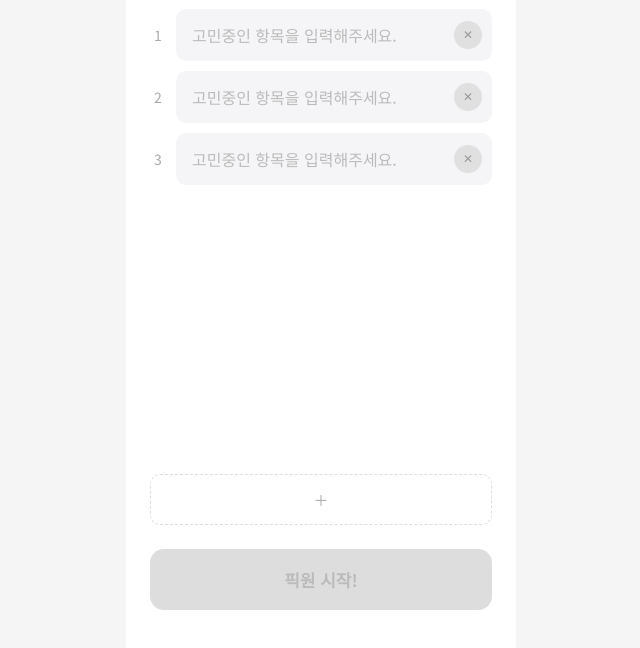
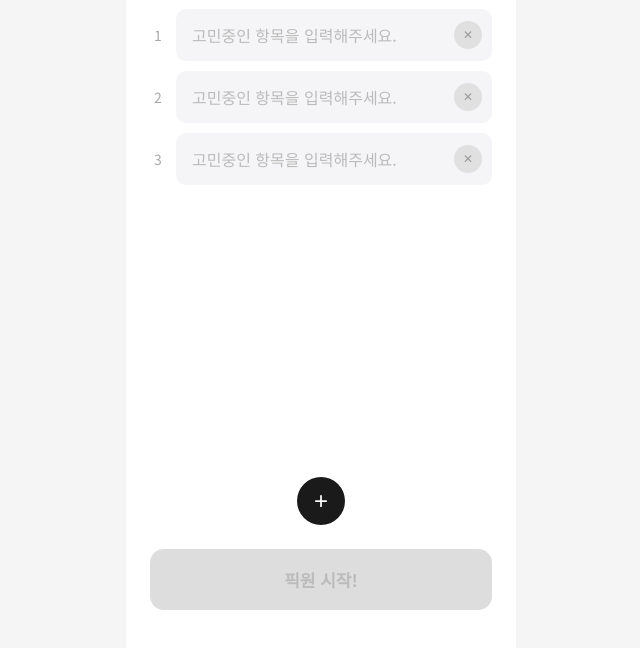
Before and after one commit to chowoohyeok/---, a plain HTML site: page index.html in a window 1280 px wide. Both pictures are taken after a click on the button "시작하기". Shown: the part 142-790 px from the top of the page, without its empty margins (319-959 px from the left). Drawn offline with Linux system fonts and the light colour scheme.

Commit message:
Revamp btn-add styles and update button layout

```diff
--- a/index.html
+++ b/index.html
@@ -166,24 +166,23 @@
     .btn-delete:active { background: #ccc; }
 
     .btn-add {
-      margin: 0 24px 24px;
-      width: calc(100% - 48px);
-      padding: 14px;
-      border-radius: 10px;
-      border: 1.5px dashed #ddd;
-      background: transparent;
-      color: #aaa;
-      font-family: 'Noto Sans KR', sans-serif;
-      font-size: 15px;
+      width: 48px;
+      height: 48px;
+      border-radius: 50%;
+      border: none;
+      background: #1a1a1a;
+      color: #fff;
+      font-size: 24px;
       cursor: pointer;
       transition: all 0.15s;
       display: flex;
       align-items: center;
       justify-content: center;
-      gap: 6px;
+      margin: 8px auto 24px;
+      line-height: 1;
     }
 
-    .btn-add:active { background: #f9f9f9; }
+    .btn-add:active { opacity: 0.7; transform: scale(0.95); }
 
     .btn-pick {
       width: calc(100% - 48px);
@@ -378,7 +377,7 @@
     </div>
     <div class="section-label">항목 입력</div>
     <div class="items-list" id="items-list"></div>
-    <button class="btn-add" id="btn-add">＋</button>
+    <button class="btn-add" id="btn-add">+</button>
     <button class="btn-pick" id="btn-pick" disabled>픽원 시작!</button>
   </div>
 
```
